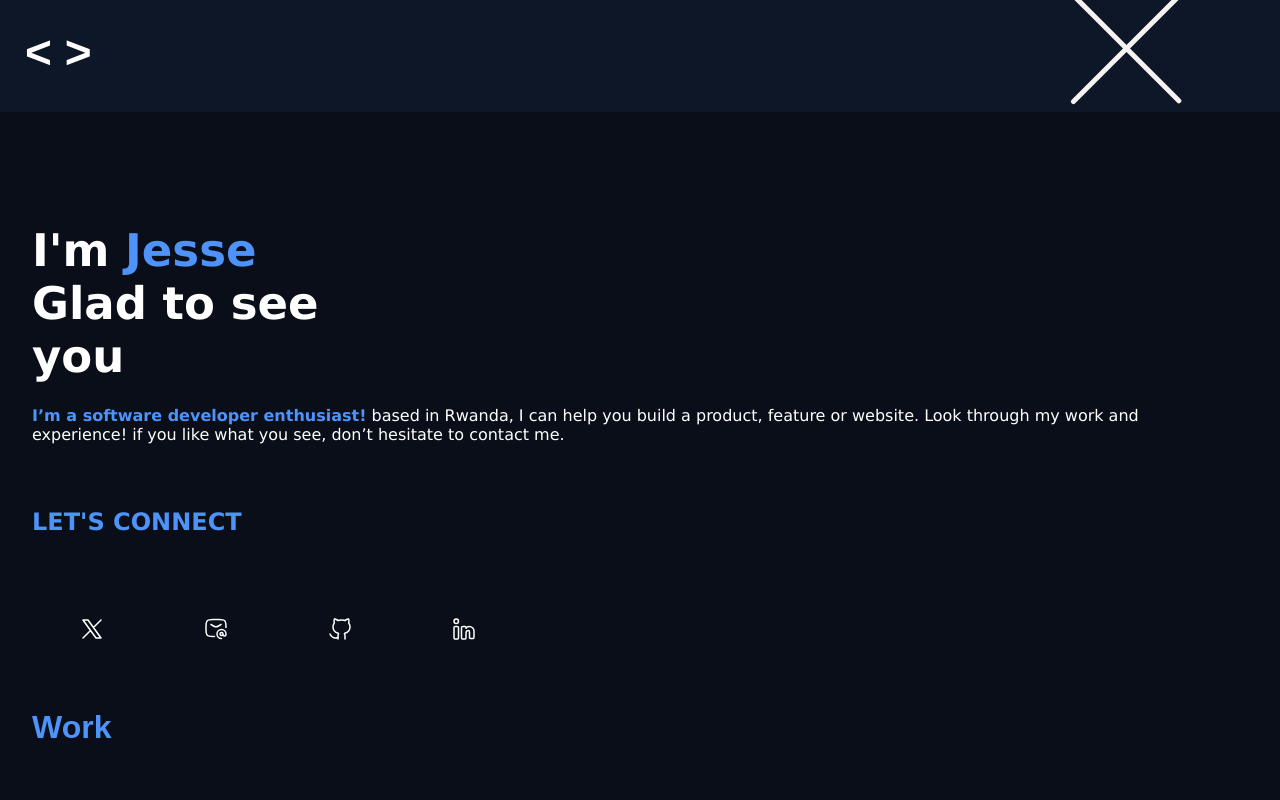
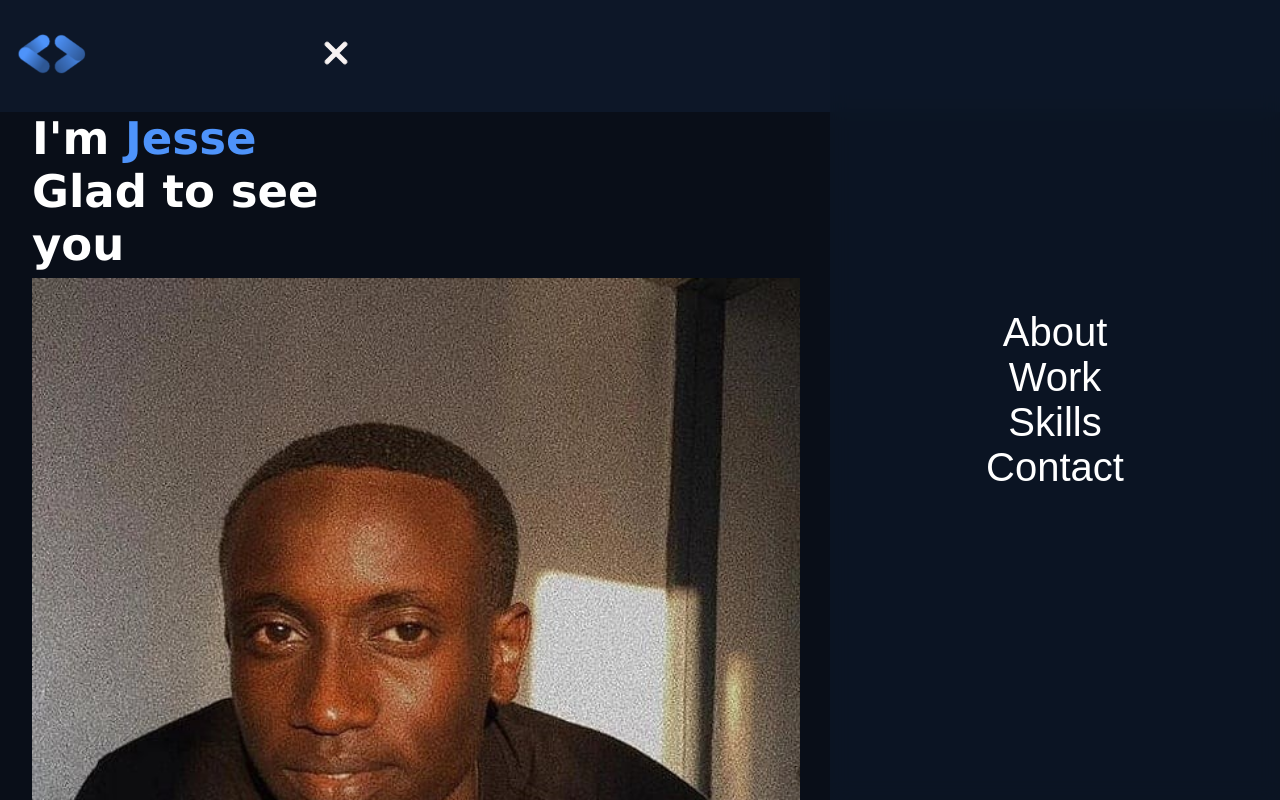
Before and after one commit to Jessekay/JesseDev, a website: page index.html in a window 1280 px wide. Both pictures are taken after a click on the element 25 px from the left and 129 px from the top of the page. Shown: the top 800 px of the page. Drawn offline with Linux system fonts and the light colour scheme.

Commit message:
modify index files

```diff
--- a/index.css
+++ b/index.css
@@ -13,15 +13,16 @@ html {
   background: #0d1728;
   width: 100%;
   height: 7rem;
+  position: fixed;
 }
 
 .logo {
-  color: white;
-  background: #0d1728;
-  font-weight: bolder;
-  font-size: 46px;
-  font-family: 'Franklin Gothic Medium', 'Arial Narrow', Arial, sans-serif;
-  padding: 25px;
+  height: 76px;
+  margin-top: 1rem;
+}
+
+.nav-bar {
+  position: fixed;
 }
 
 .nav-bar a {
@@ -37,30 +38,31 @@ html {
 
 .ham-menu span {
   height: 5px;
-  width: 12%;
+  width: 30px;
   background-color: rgb(247, 242, 242);
   border-radius: 25px;
   position: absolute;
   top: 2%;
-  left: 88%;
+  left: 21rem;
   transform: translate(-50%, -50%);
   transition: 0.3 ease;
 }
 
 .ham-menu span:nth-child(1) {
-  top: 4%;
+  top: 2.6rem;
 }
 
 .ham-menu span:nth-child(2) {
-  top: 6%;
+  top: 3.61rem;
 }
 
 .ham-menu span:nth-child(3) {
-  top: 8%;
+  top: 4.7rem;
 }
 
 .ham-menu.active span:nth-child(1) {
-  top: 6%;
+  top: 6.6%;
+  position: fixed;
   transform: translate(-50%, -50%) rotate(45deg);
 }
 
@@ -69,29 +71,39 @@ html {
 }
 
 .ham-menu.active span:nth-child(3) {
-  top: 5.5%;
+  position: fixed;
+  top: 6%;
   transform: translate(-50%, 50%) rotate(-45deg);
 }
 
 .off-screen-menu {
-  background-color: rgba(13, 24, 40, 0.747);
+  background: rgba(13, 24, 40, 0.747);
+  backdrop-filter: blur(10px);
   height: 100vh;
   width: 100vw;
   max-width: 450px;
   position: fixed;
+  right: -450px;
   top: 0;
-  right: -450px;
   display: flex;
   flex-direction: column;
   justify-content: center;
   align-items: center;
-  font-size: 3rem;
+  font-size: 40px;
   transition: 0.3s ease;
   font-family: Arial, Helvetica, sans-serif;
   color: white;
+  padding: 2px;
+  text-align: center;
 }
 
-.off-screen-menu :active {
+.off-screen-menu ul  {
+  display: flex;
+  flex-direction: column;
+  list-style-type: none;
+}
+
+.off-screen-menu.active {
   right: 0;
 }
 
@@ -104,6 +116,12 @@ h1 {
   color: white;
   font-family: 'Lucida Sans', 'Lucida Sans Regular', 'Lucida Grande', 'Lucida Sans Unicode', Geneva, Verdana, sans-serif;
   font-size: 45px;
+}
+
+.jesse {
+  display: flex;
+  width: 60%;
+  margin-left: 2rem;
 }
 
 .myName {
--- a/index.html
+++ b/index.html
@@ -9,7 +9,7 @@
 <body>
     <header class="menu-wrap">
     <nav class="nav-bar">
-      <a href="#" class="logo"> < > </a>
+      <a href="#" class="logo"> <img src="./images/logo.png" alt="logo"> </a>
       <div class="off-screen-menu">
         <ul>
           <li>About</li>
@@ -28,6 +28,7 @@
     </header>
   <section class="wrapper">
     <h1>I'm <b class="myName">Jesse</b> <br>Glad to see <br>you</h1>
+    <img src="./images/him.jpg" alt="Jesse" class="jesse">
     <p class="intro"> <b>I’m a software developer enthusiast!</b> based in Rwanda, I can help you build a product, feature or website. Look through my work and experience! if you like what you see, don’t hesitate to contact me. </p>
 
     <h2 class="connect">LET'S CONNECT</h2>
```
Also changed, not shown: images/logo.png (added).
